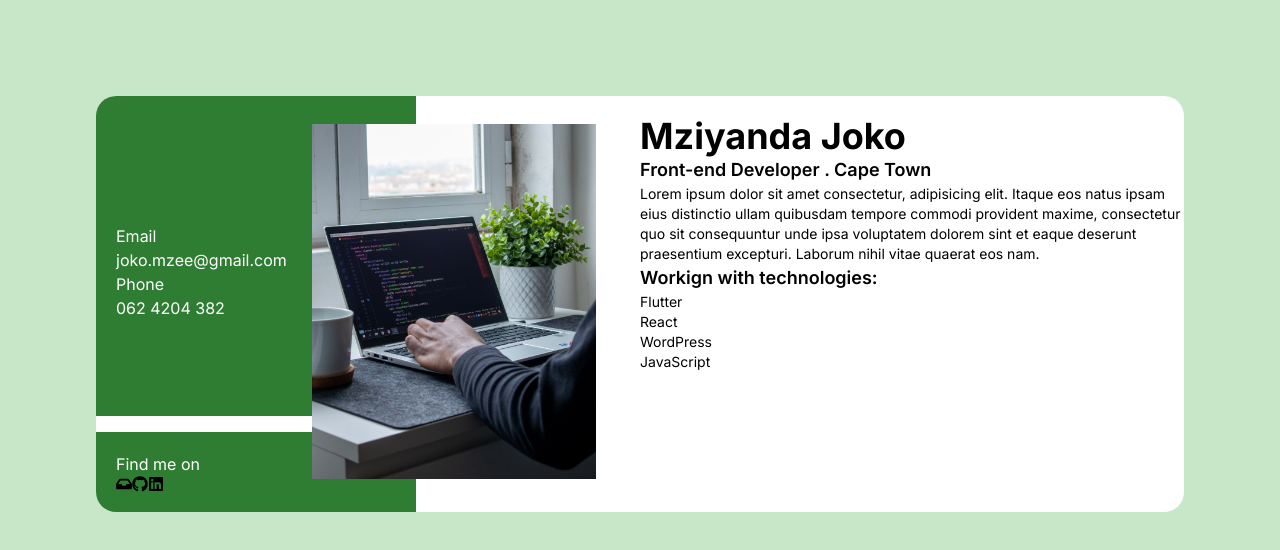
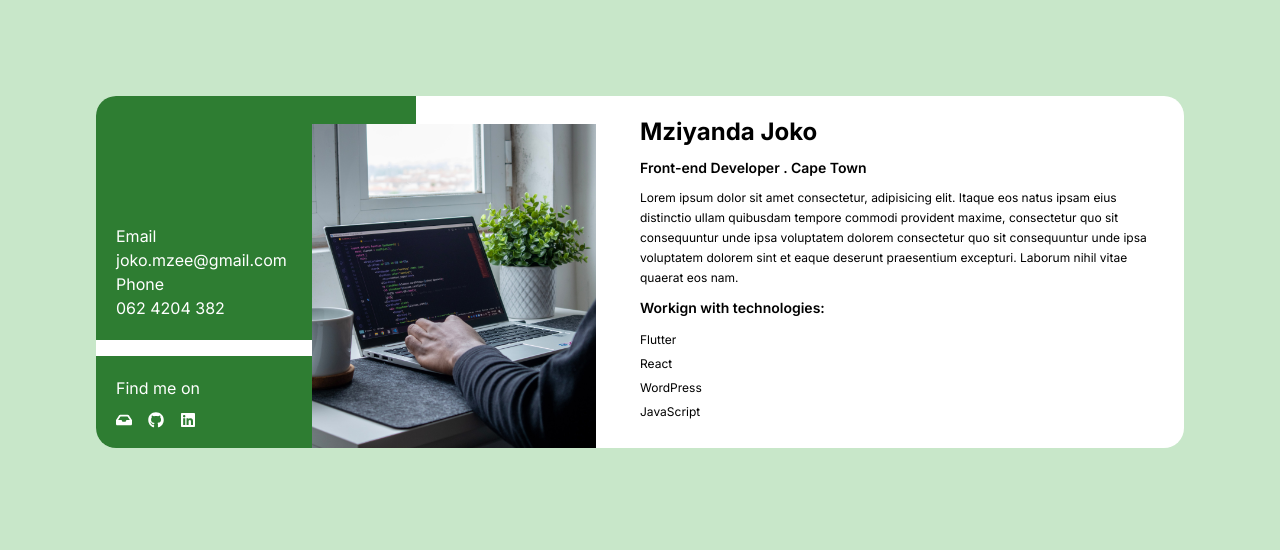
Before and after one commit to mziyandajoko/card_profile, a Next.js app: page / in a window 1280 px wide. Shown: the top 550 px of the page. Built offline with nearby package versions, Linux system fonts and the light colour scheme.

Commit message:
adjust font size and line-hieght

```diff
--- a/app/components/card/page.jsx
+++ b/app/components/card/page.jsx
@@ -6,7 +6,7 @@ const card = () => {
     <div className='grid grid-cols-2'>
       <div className='w-80'>
 
-      <div className='card__contact relative pt-32 pb-24 p-5  text-white'>
+      <div className='card__contact relative pt-32 p-5  text-white'>
           <div>
               <h5 className=''>Email</h5>
               <p>joko.mzee@gmail.com</p>
@@ -17,7 +17,7 @@ const card = () => {
           </div>
 
 
-        <Image className='p-2 pb-24 absolute min-h-full max-w-[100%] left-52 top-5'
+        <Image className='p-2 absolute min-h-full max-w-[100%] left-52 top-5'
           alt="developer image"
           src={`/images/developer.jpeg`}
           width={300}
@@ -25,16 +25,18 @@ const card = () => {
           </div>
           <Footer />
           </div>
-        <div className='py-5'>
-          <h1 className='text-4xl font-bold'>Mziyanda Joko</h1>
-          <p className='text-lg font-semibold'>Front-end Developer . Cape Town</p>
-          <p className='text-sm'>Lorem ipsum dolor sit amet consectetur,
+        <div className='py-5 pr-5'>
+          <h1 className='text-2xl font-bold'>Mziyanda Joko</h1>
+          <p className='text-sm font-semibold leading-10'>Front-end Developer . Cape Town</p>
+          <p className='text-xs leading-5'>Lorem ipsum dolor sit amet consectetur,
           adipisicing elit. Itaque eos natus ipsam eius distinctio ullam quibusdam
           tempore commodi provident maxime, consectetur quo sit consequuntur unde ipsa
+          voluptatem dolorem
+          consectetur quo sit consequuntur unde ipsa
           voluptatem dolorem  sint et eaque deserunt praesentium excepturi.
           Laborum nihil vitae quaerat eos nam.</p>
-        <h3 className='text-lg font-semibold'>Workign with technologies:</h3>
-        <ul className='text-sm'>
+        <h3 className='text-sm font-semibold leading-10'>Workign with technologies:</h3>
+        <ul className='text-xs leading-6'>
           <li>Flutter</li>
           <li>React</li>
           <li>WordPress</li>
--- a/app/components/footer/page.js
+++ b/app/components/footer/page.js
@@ -4,8 +4,8 @@ import {FaGithub, FaLinkedin, FaInbox, } from 'react-icons/fa';
 function footer() {
   return (
     <footer className='mt-4 p-5 '>
-            <h5 className='text-white'>Find me on </h5>
-          <div className='flex'>
+        <h5 className='text-white'>Find me on </h5>
+          <div className='flex justify-between w-20 pt-3 text-white'>
             <FaInbox />
             <FaGithub />
             <FaLinkedin />
```
